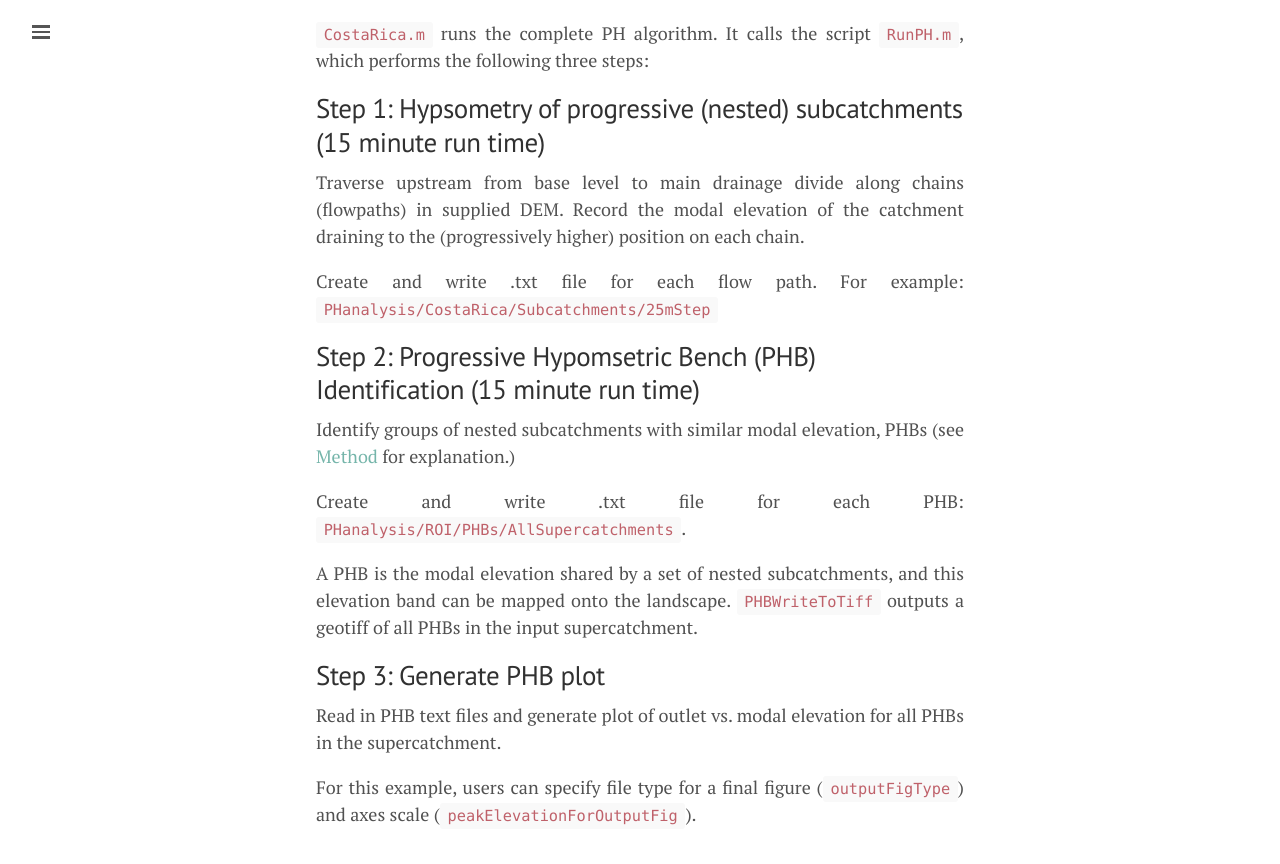
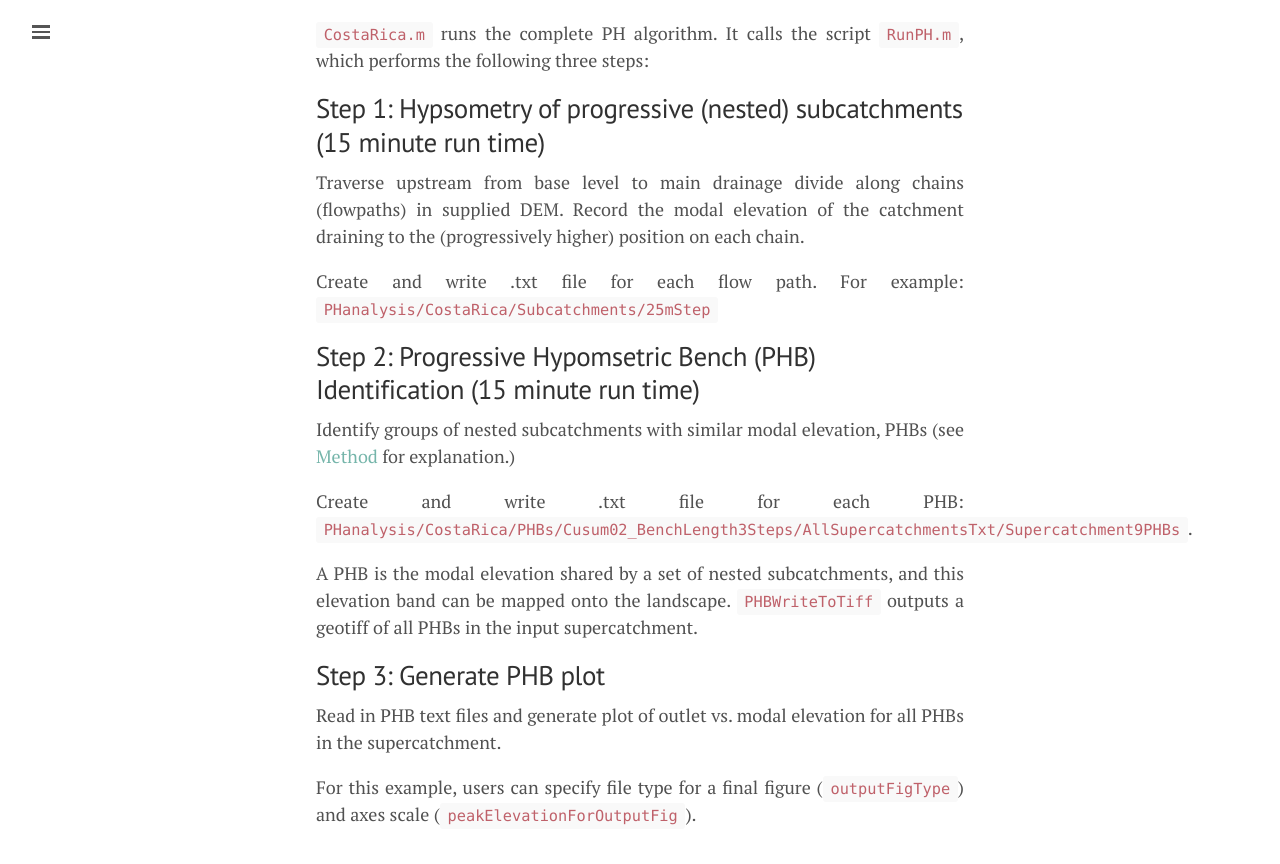
Before and after one commit to mcunningham917/PHdoc, a Jekyll site: the page built from Execution.md, in a window 1280 px wide and 900 px high, scrolled down 672 px. Shown: the top 864 px of the window. Built offline with Jekyll 4.4.1, drawn with Linux system fonts in a browser that asks for light colours.

Commit message:
fixing links

```diff
--- a/Execution.md
+++ b/Execution.md
@@ -31,7 +31,7 @@ Create and write .txt file for each flow path. For example: [`PHanalysis/CostaRi
 
 Identify groups of nested subcatchments with similar modal elevation, PHBs (see [Method](https://mcunningham917.github.io/PHdoc/Method/) for explanation.)
 
-Create and write .txt file for each PHB: [`PHanalysis/ROI/PHBs/AllSupercatchments`](https://github.com/mcunningham917/PHanalysis/tree/master/CostaRica/PHBs/Cusum02_BenchLength3Steps/AllSupercatchments).
+Create and write .txt file for each PHB: [`PHanalysis/CostaRica/PHBs/Cusum02_BenchLength3Steps/AllSupercatchmentsTxt/Supercatchment9PHBs`](https://github.com/mcunningham917/PHanalysis/tree/master/CostaRica/PHBs/Cusum02_BenchLength3Steps/AllSupercatchmentsTxt/Supercatchment9PHBs).
 
 A PHB is the modal elevation shared by a set of nested subcatchments, and this elevation band can be mapped onto the landscape. [`PHBWriteToTiff`](https://github.com/mcunningham917/PHtools/blob/master/Core/WritePHBtoTiff.m) outputs a geotiff of all PHBs in the input supercatchment.
 
```
